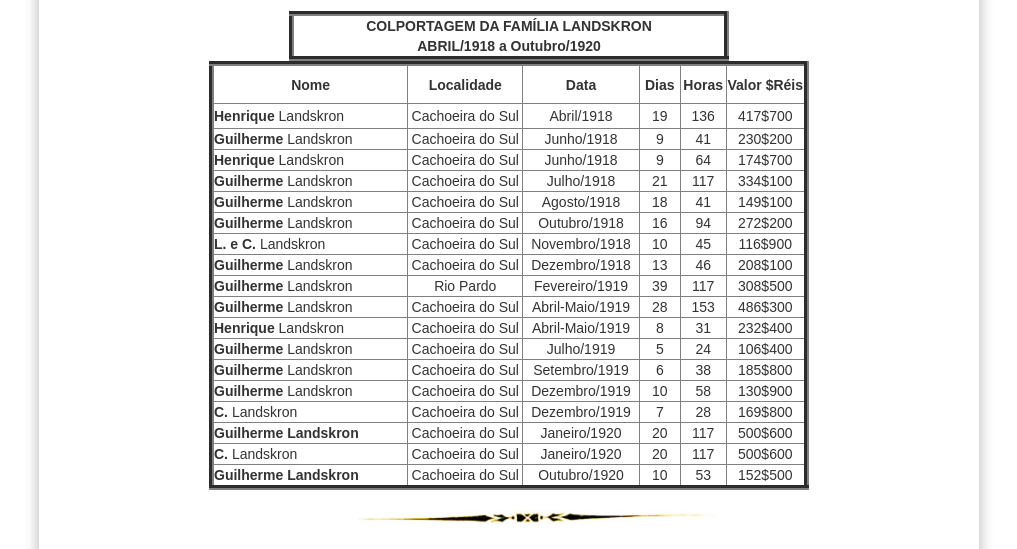
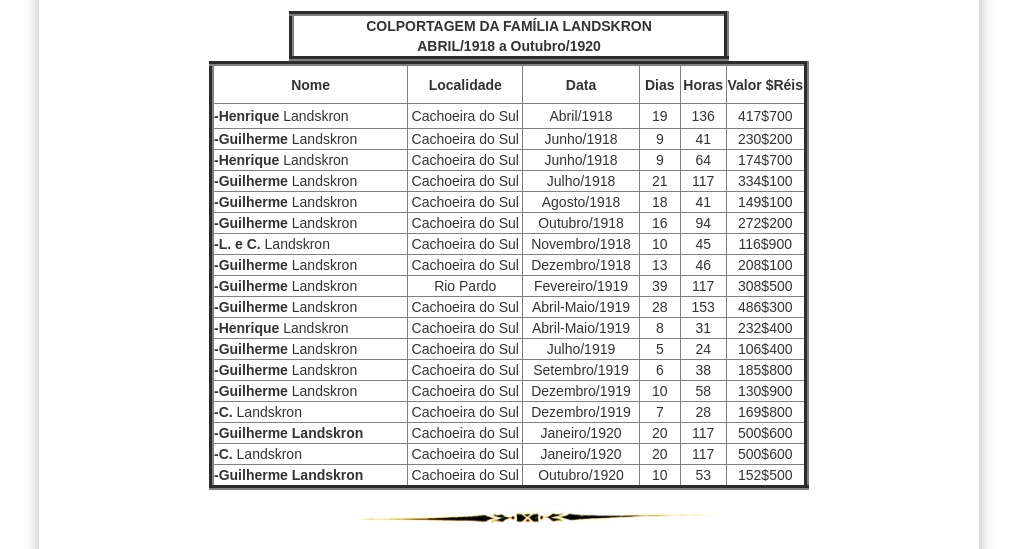
Before and after one commit to claudiovargas1955/claudiovargas1955.github.io, a Jekyll site: the page built from _pages/história-da-iasd-bosque.html, in a window 1280 px wide and 900 px high, scrolled down 1680 px. Shown: the part 152-701 px from the top of the window, without its empty margins (131-1148 px from the left). Built offline with Jekyll 4.4.1, drawn with Linux system fonts in a browser that asks for light colours; some web fonts are replaced.

Commit message:
Update história-da-iasd-bosque.html

```diff
--- a/_pages/história-da-iasd-bosque.html
+++ b/_pages/história-da-iasd-bosque.html
@@ -177,7 +177,7 @@ Emilio Froemming.<br>
 
         </tr>
         <tr>
-           <td align="left" width="250px" height="25px"><b>Henrique</b> Landskron</td>
+           <td align="left" width="250px" height="25px"><b>-Henrique</b> Landskron</td>
            <td align="center" width="130px">Cachoeira do Sul</td>
            <td align="center" width="130">Abril/1918</td>
            <td align="center">19</td>
@@ -185,7 +185,7 @@ Emilio Froemming.<br>
            <td align="center" width="100px">417$700</td>
         </tr>
            <tr>
-           <td align="left" width="300px"><b>Guilherme </b>Landskron</td>
+           <td align="left" width="300px"><b>-Guilherme </b>Landskron</td>
            <td align="center" width="150px">Cachoeira do Sul</td>
            <td align="center">Junho/1918</td>
            <td align="center">9</td>
@@ -193,7 +193,7 @@ Emilio Froemming.<br>
            <td align="center">230$200</td>
         </tr>
         <tr>
-           <td align="left" width="300px"><b>Henrique</b> Landskron</td>
+           <td align="left" width="300px"><b>-Henrique</b> Landskron</td>
            <td align="center" width="50px">Cachoeira do Sul</td>
            <td align="center">Junho/1918</td>
            <td align="center">9</td>
@@ -201,7 +201,7 @@ Emilio Froemming.<br>
            <td align="center">174$700</td>
         </tr>
         <tr>
-           <td align="left" width="300px"><b>Guilherme</b> Landskron</td>
+           <td align="left" width="300px"><b>-Guilherme</b> Landskron</td>
            <td align="center" width="50px">Cachoeira do Sul</td>
            <td align="center">Julho/1918</td>
            <td align="center">21</td>
@@ -209,7 +209,7 @@ Emilio Froemming.<br>
            <td align="center">334$100</td>
         </tr>
         <tr>
-           <td align="left" width="300px"><b>Guilherme</b> Landskron</td>
+           <td align="left" width="300px"><b>-Guilherme</b> Landskron</td>
            <td align="center" width="50px">Cachoeira do Sul</td>
            <td align="center">Agosto/1918</td>
            <td align="center">18</td>
@@ -217,7 +217,7 @@ Emilio Froemming.<br>
            <td align="center">149$100</td>
         </tr>
         <tr>
-           <td align="left" width="300px"><b>Guilherme</b> Landskron</td>
+           <td align="left" width="300px"><b>-Guilherme</b> Landskron</td>
            <td align="center" width="50px">Cachoeira do Sul</td>
            <td align="center">Outubro/1918</td>
            <td align="center">16</td>
@@ -225,7 +225,7 @@ Emilio Froemming.<br>
            <td align="center">272$200</td>
         </tr>
         <tr>
-           <td align="left" width="300px"><b>L. e C.</b> Landskron</td>
+           <td align="left" width="300px"><b>-L. e C.</b> Landskron</td>
            <td align="center" width="50px">Cachoeira do Sul</td>
            <td align="center">Novembro/1918</td>
            <td align="center">10</td>
@@ -233,7 +233,7 @@ Emilio Froemming.<br>
            <td align="center">116$900</td>
         </tr>
         <tr>
-           <td align="left" width="300px"><b>Guilherme</b> Landskron</td>
+           <td align="left" width="300px"><b>-Guilherme</b> Landskron</td>
            <td align="center" width="50px">Cachoeira do Sul</td>
            <td align="center">Dezembro/1918</td>
            <td align="center">13</td>
@@ -241,7 +241,7 @@ Emilio Froemming.<br>
            <td align="center">208$100</td>
         </tr>
         <tr>
-           <td align="left" width="300px"><b>Guilherme</b> Landskron</td>
+           <td align="left" width="300px"><b>-Guilherme</b> Landskron</td>
            <td align="center" width="50px">Rio Pardo</td>
            <td align="center">Fevereiro/1919</td>
            <td align="center">39</td>
@@ -250,7 +250,7 @@ Emilio Froemming.<br>
         </tr>
 
         <tr>
-           <td align="left" width="300px"><b>Guilherme</b> Landskron</td>
+           <td align="left" width="300px"><b>-Guilherme</b> Landskron</td>
            <td align="center" width="50px">Cachoeira do Sul</td>
            <td align="center">Abril-Maio/1919</td>
            <td align="center">28</td>
@@ -258,7 +258,7 @@ Emilio Froemming.<br>
            <td align="center">486$300</td>
         </tr>
         <tr>
-           <td align="left" width="300px"><b>Henrique</b> Landskron</td>
+           <td align="left" width="300px"><b>-Henrique</b> Landskron</td>
            <td align="center" width="50px">Cachoeira do Sul</td>
            <td align="center">Abril-Maio/1919</td>
            <td align="center">8</td>
@@ -266,7 +266,7 @@ Emilio Froemming.<br>
            <td align="center">232$400</td>
         </tr>
         <tr>
-           <td align="left" width="300px"><b>Guilherme</b> Landskron</td>
+           <td align="left" width="300px"><b>-Guilherme</b> Landskron</td>
            <td align="center" width="50px">Cachoeira do Sul</td>
            <td align="center">Julho/1919</td>
            <td align="center">5</td>
@@ -274,7 +274,7 @@ Emilio Froemming.<br>
            <td align="center">106$400</td>
         </tr>
         <tr>
-           <td align="left" width="300px"><b>Guilherme</b> Landskron</td>
+           <td align="left" width="300px"><b>-Guilherme</b> Landskron</td>
            <td align="center" width="50px">Cachoeira do Sul</td>
            <td align="center">Setembro/1919</td>
            <td align="center">6</td>
@@ -282,7 +282,7 @@ Emilio Froemming.<br>
            <td align="center">185$800</td>
         </tr>
         <tr>
-           <td align="left" width="300px"><b>Guilherme</b> Landskron</td>
+           <td align="left" width="300px"><b>-Guilherme</b> Landskron</td>
            <td align="center" width="50px">Cachoeira do Sul</td>
            <td align="center">Dezembro/1919</td>
            <td align="center">10</td>
@@ -290,7 +290,7 @@ Emilio Froemming.<br>
            <td align="center">130$900</td>
         </tr>
          <tr>
-           <td align="left" width="300px"><b>C. </b>Landskron</td>
+           <td align="left" width="300px"><b>-C. </b>Landskron</td>
            <td align="center" width="50px">Cachoeira do Sul</td>
            <td align="center">Dezembro/1919</td>
            <td align="center">7</td>
@@ -299,7 +299,7 @@ Emilio Froemming.<br>
         </tr>
 
         <tr>
-           <td align="left" width="300px"><b>Guilherme Landskron</td>
+           <td align="left" width="300px"><b>-Guilherme Landskron</td>
            <td align="center" width="50px">Cachoeira do Sul</td>
            <td align="center">Janeiro/1920</td>
            <td align="center">20</td>
@@ -308,7 +308,7 @@ Emilio Froemming.<br>
          </tr>
 
          <tr>
-           <td align="left" width="300px"><b>C. </b>Landskron</td>
+           <td align="left" width="300px"><b>-C. </b>Landskron</td>
            <td align="center" width="50px">Cachoeira do Sul</td>
            <td align="center">Janeiro/1920</td>
            <td align="center">20</td>
@@ -318,7 +318,7 @@ Emilio Froemming.<br>
         </tr>
 
         <tr>
-           <td align="left" width="300px"><b>Guilherme Landskron</b></td>
+           <td align="left" width="300px"><b>-Guilherme Landskron</b></td>
            <td align="center" width="50px">Cachoeira do Sul</td>
            <td align="center">Outubro/1920</td>
            <td align="center">10</td>
```
